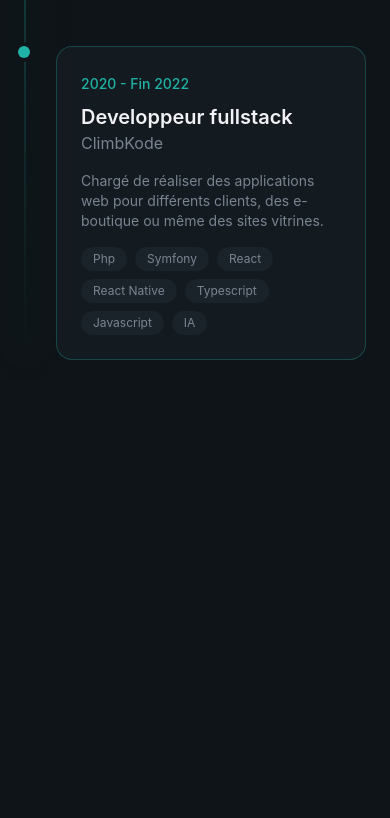
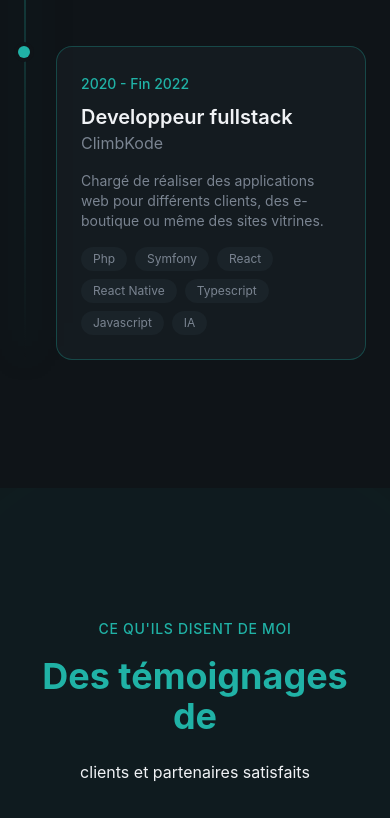
Before and after one commit to devJeremie/Tuto-Portfolio, a React (Vite) app: page / in a window 390 px wide. Shown: the part 8240-9058 px from the top of the page. Before the commit the page ends 8728 px from the top, so only its background shows below. Built offline with nearby package versions, Linux system fonts and the light colour scheme.

Commit message:
Maj-Start-Testimonials

```diff
--- a/src/sections/Testimonials.jsx
+++ b/src/sections/Testimonials.jsx
@@ -1,3 +1,58 @@
+const testimonials = [
+  {
+    quote:
+      "Un développeur passionné et pédagogue. Ses applications mobiles pour nos journées portes ouvertes ont été un succès auprès des apprenants et du public. Toujours force de proposition avec l'IA !",
+    author: "David N.",
+    role: "Responsable Formation, AFPA Bègles",
+    avatar:
+      " https://images.unsplash.com/photo-1506794778202-cad84cf45f1d?w=500&auto=format&fit=crop&q=60&ixlib=rb-4.1.0&ixid=M3wxMjA3fDB8MHxzZWFyY2h8Nnx8cG9ydHJhaXR8ZW58MHx8MHx8fDA%3D",
+  },
+  {
+    quote:
+      "Excellence technique Symfony/React et grande capacité à vulgariser les concepts complexes.",
+    author: "Thomas L.",
+    role: "CEO, Nouvea Formation",
+    avatar:
+      "https://images.unsplash.com/photo-1500648767791-00dcc994a43e?w=500&auto=format&fit=crop&q=60&ixlib=rb-4.1.0&ixid=M3wxMjA3fDB8MHxzZWFyY2h8Mnx8cG9ydHJhaXR8ZW58MHx8MHx8fDA%3D",
+  },
+  {
+    quote:
+      "Fiable, créatif et orienté résultats. A livré plusieurs e-boutiques performantes et sites vitrines.",
+    author: "Sophie R.",
+    role: "Product Owner, ClimbKode",
+    avatar:
+      "https://images.unsplash.com/photo-1581403341630-a6e0b9d2d257?w=500&auto=format&fit=crop&q=60&ixlib=rb-4.1.0&ixid=M3wxMjA3fDB8MHxzZWFyY2h8MTl8fHBvcnRyYWl0fGVufDB8fDB8fHww",
+  },
+  {
+    quote:
+      "Grâce à sa formation, j'ai décroché mon titre CDA et un poste de développeur web ! Pédagogie au top, projets concrets Symfony/React React Native, et un accompagnement personnalisé qui m'a permis de progresser rapidement. Je recommande les yeux fermés !",
+    author: "Louise M.",
+    role: "Apprenant promotion 2025/2026",
+    avatar:
+      "https://images.unsplash.com/photo-1479936343636-73cdc5aae0c3?w=500&auto=format&fit=crop&q=60&ixlib=rb-4.1.0&ixid=M3wxMjA3fDB8MHxzZWFyY2h8ODd8fHBvcnRyYWl0fGVufDB8fDB8fHww",
+  },
+];
+
 export const Testimonials = () => {
-    return <section></section>;
+    return (
+        <section id="testimonials" className="py-32 relative overflow-hidden">
+            <div className="absolute top-1/2 left-1/2 w-[800px] h-[800px]
+                            bg-primary/5 rounded-full blur-3xl -translate-x-1/2 -translate-y-1/2"
+            />
+            <div className="container mx-auto px-6 relative z-10">
+                {/*Header section*/}
+                <div className="text-center max-w-3xl mx-auto mb-16">
+                    <span className="text-secondary-foreground text-sm font-medium tracking-wider uppercase animate-fade-in">
+                        Ce qu'ils disent de moi
+                    </span>
+                    <h2 className="text-4xl md:text-5xl font-bold mt-4 mb-6 animate-fade-in
+                                   animation-delay-100 text-secondary-foreground"
+                    >
+                        Des témoignages de
+                    </h2>
+                    <span>clients et partenaires satisfaits</span>
+                </div>
+            </div>
+        </section>
+    );
 }
```
